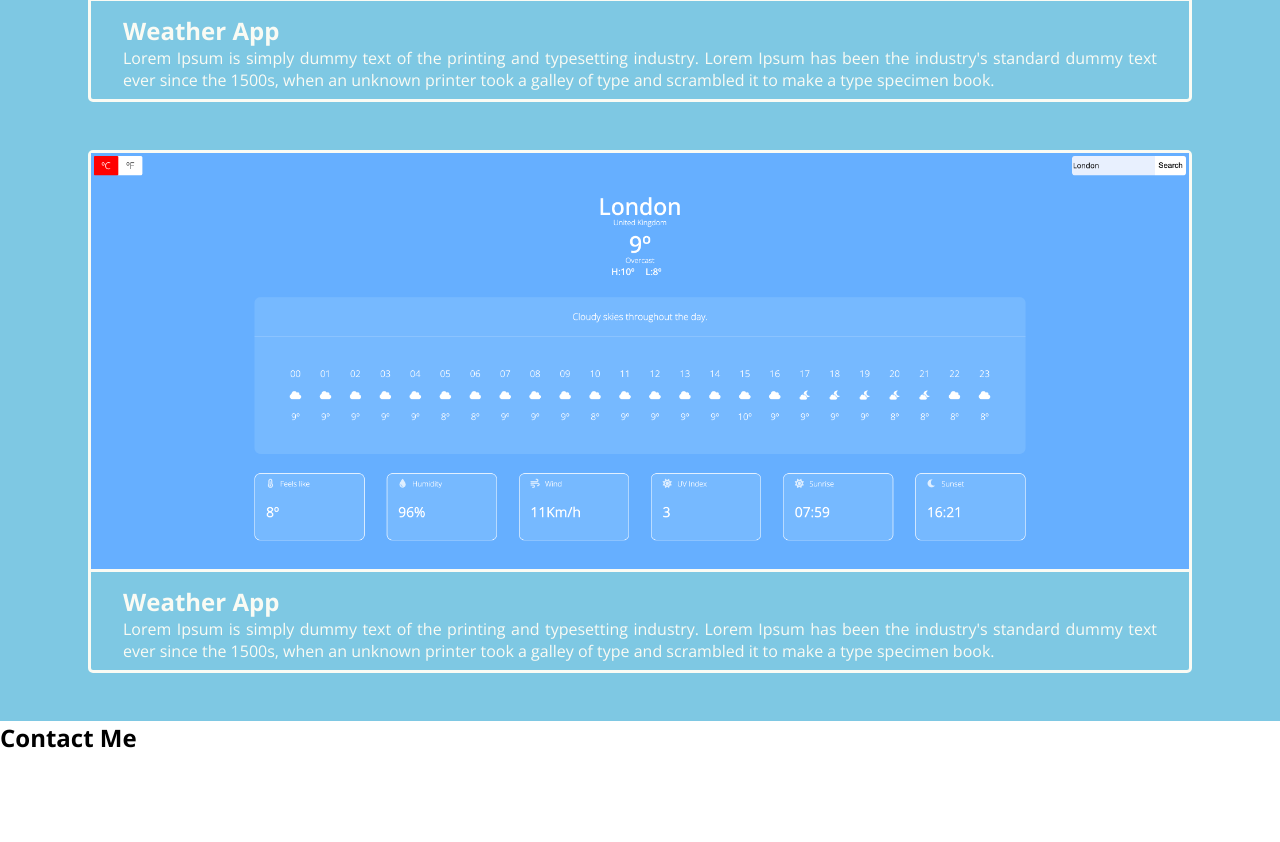
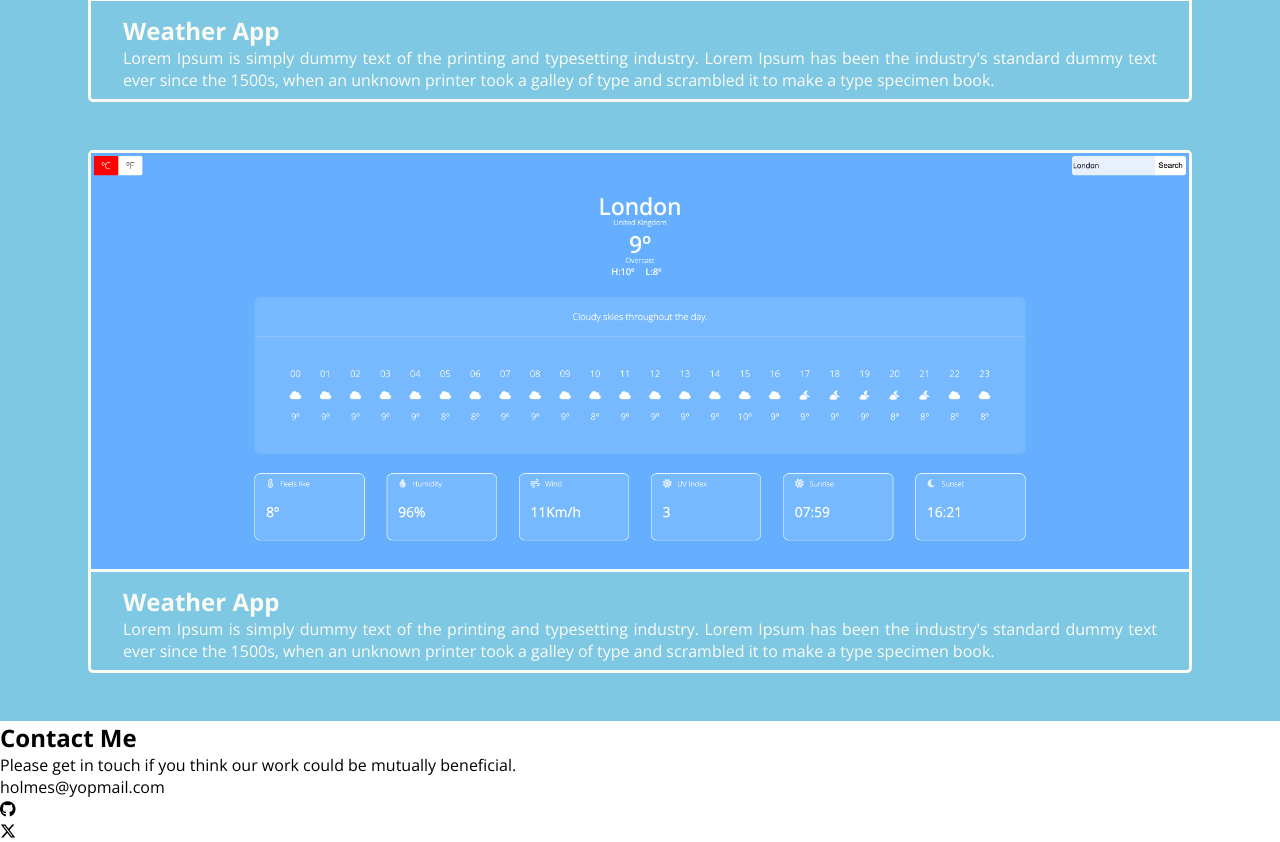
Before and after one commit to holmeskone/Homepage, a website with bundled scripts: page src/template.html in a window 1280 px wide. Shown: the part 1600-2442 px from the top of the page. Before the commit the page ends 2354 px from the top, so only its background shows below. Built offline with nearby package versions, Linux system fonts and the light colour scheme; files whose address does not match are found by name.

Commit message:
Add FA icons, as weel as footer section

```diff
--- a/src/template.html
+++ b/src/template.html
@@ -9,6 +9,10 @@
     <link
       href="https://fonts.googleapis.com/css2?family=Open+Sans:ital,wght@0,300..800;1,300..800&display=swap"
       rel="stylesheet"
+    />
+    <link
+      rel="stylesheet"
+      href="https://cdnjs.cloudflare.com/ajax/libs/font-awesome/6.7.2/css/all.min.css"
     />
   </head>
   <body>
@@ -98,11 +102,20 @@
         </div>
         <div id="contact-me">
           <h2>Contact Me</h2>
-          <div id="contact-CTA"></div>
-          <div id="contact-email"></div>
+          <div id="contact-CTA">
+            <p>
+              Please get in touch if you think our work could be mutually
+              beneficial.
+            </p>
+          </div>
+          <div id="contact-email">holmes@yopmail.com</div>
           <div id="contact-socials">
-            <div id="github"></div>
-            <div id="X"></div>
+            <div id="github">
+              <i class="fa-brands fa-github"></i>
+            </div>
+            <div id="X">
+              <i class="fa-brands fa-x-twitter"></i>
+            </div>
           </div>
         </div>
         <div id="footer"></div>
```
